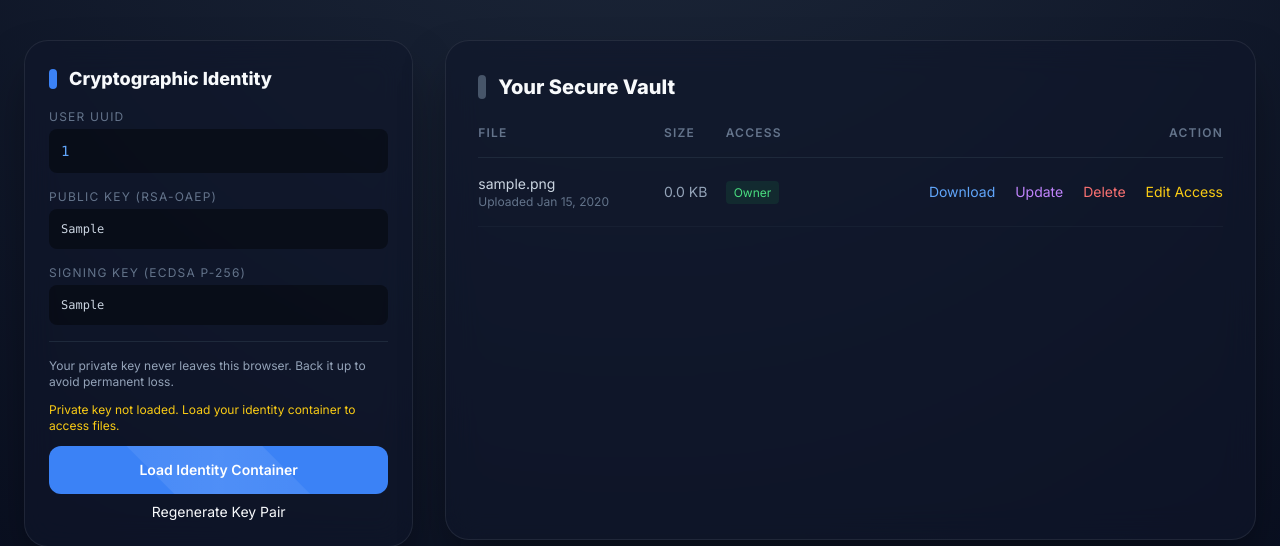
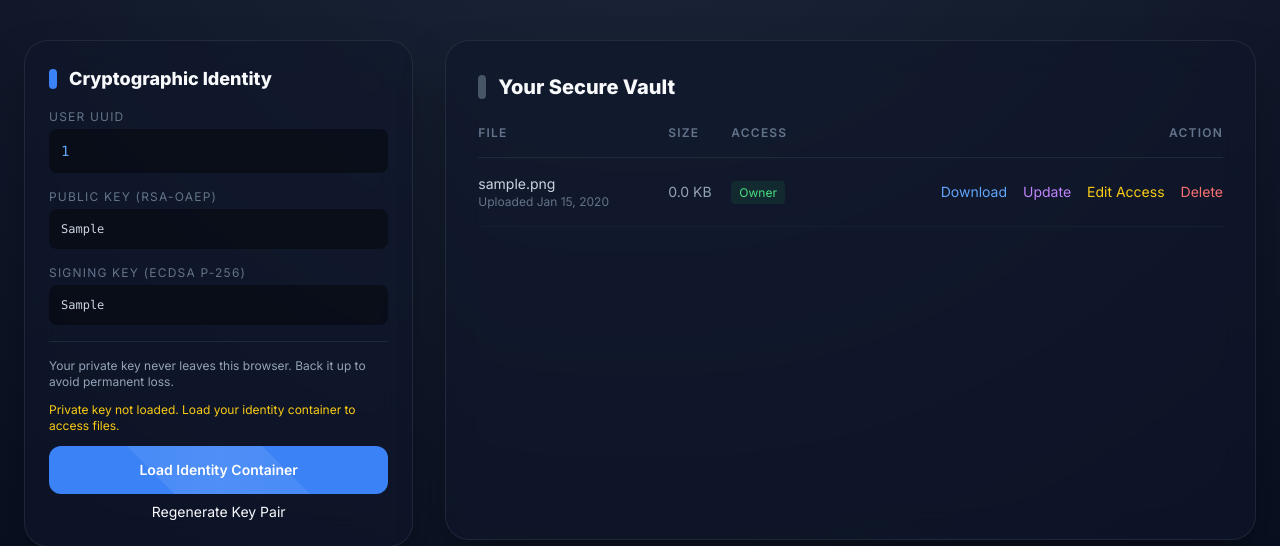
Before and after one commit to sealeo234/ICT-2213-Crypto-Project, a Flask app: page / in a window 1280 px wide. Shown: the part 80-626 px from the top of the page. Run offline with Flask 3, Linux system fonts and the light colour scheme; a user stored in the database is signed in; tables that the repository leaves empty hold one stand-in row (values such as "Sample post"); some libraries are stand-ins or nearby versions.

Commit message:
Update index.html

```diff
--- a/templates/index.html
+++ b/templates/index.html
@@ -159,34 +159,36 @@
                         </td>
 
 
-                        <td class="py-4 text-right space-x-4">
+                        <td class="py-4">
+                            <div class="flex flex-wrap justify-end items-center gap-x-4 gap-y-2">
+
                                 <a href="/download/{{ file.id }}"
                                 data-file="{{ file.id }}"
                                 data-filename="{{ file.filename }}"
-                            class="download-link text-blue-400 hover:text-blue-300">
+                                class="download-link text-blue-400 hover:text-blue-300 whitespace-nowrap font-medium transition">
                                     Download
                                 </a>
 
                                 <a href="/update/{{ file.id }}"
                                 data-update-file="{{ file.id }}"
                                 data-filename="{{ file.filename }}"
-                            class="update-link text-purple-400 hover:text-purple-300">
+                                class="update-link text-purple-400 hover:text-purple-300 whitespace-nowrap font-medium transition">
                                     Update
                                 </a>
 
                                 {% if file.owner_uuid == current_user.uuid %}
+                                <a href="/edit_access/{{ file.id }}"
+                                class="text-yellow-400 hover:text-yellow-300 whitespace-nowrap font-medium transition">
+                                    Edit Access
+                                </a>
+
                                 <a href="/delete/{{ file.id }}"
-                            class="text-red-400 hover:text-red-300">
+                                class="text-red-400 hover:text-red-300 whitespace-nowrap font-medium transition">
                                     Delete
                                 </a>
                                 {% endif %}
 
-                            {% if file.owner_uuid == current_user.uuid %}
-                            <a href="/edit_access/{{ file.id }}"
-                            class="text-yellow-400 hover:text-yellow-300">
-                                Edit Access
-                            </a>
-                            {% endif %}
+                            </div>
                         </td>
                     </tr>
                     {% endfor %}
```
Lines whose indentation alone changed are shown as unchanged.
